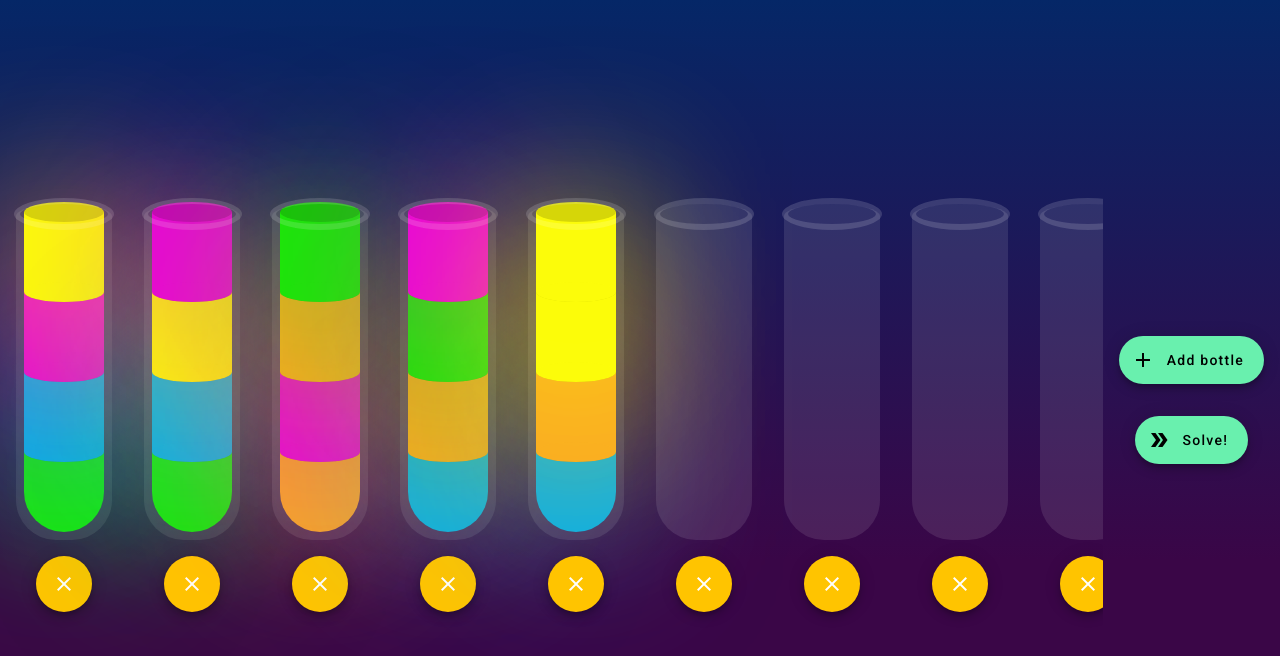
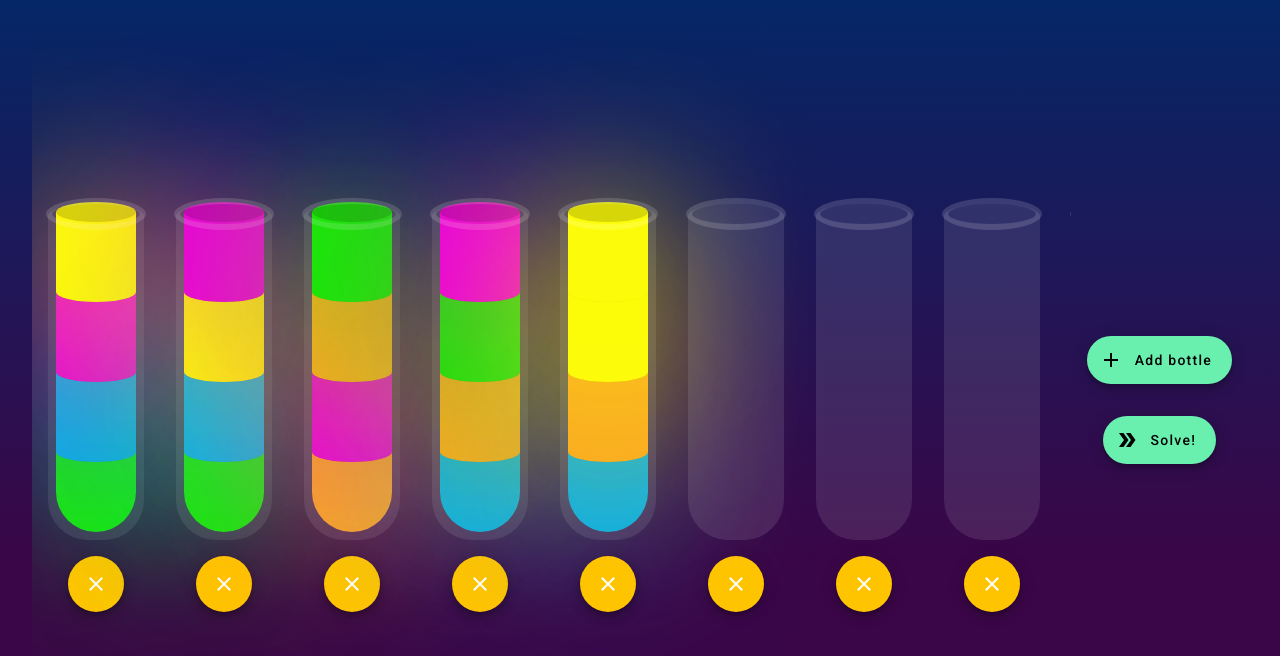
Before and after one commit to 96Octavian/color_solver, an Angular app: page / in a window 1280 px wide. Shown: the top 656 px of the page. Built offline with nearby package versions, Linux system fonts and the light colour scheme.

Commit message:
Background

```diff
--- a/src/app/configuration/configuration.component.css
+++ b/src/app/configuration/configuration.component.css
@@ -1,6 +1,7 @@
 :host {
     display: flex;
     height: 100%;
+    width: 100%;
     flex-direction: row;
     flex-wrap: nowrap;
     align-items: center;
--- a/src/app/maincontainer/maincontainer.component.css
+++ b/src/app/maincontainer/maincontainer.component.css
@@ -1,10 +1,10 @@
 .main-container {
   width: 100%;
   height: 100%;
+  padding: 2rem;
 }
 
 .main-content {
-  background-image: linear-gradient(180deg, rgb(5, 39, 103) 0%, #3a0647 70%);
   height: 100%;
   width: 100;
   display: flex;
--- a/src/app/solution/solution.component.css
+++ b/src/app/solution/solution.component.css
@@ -2,7 +2,6 @@
   width: 100%;
   min-width: 100%;
   min-height: 100%;
-  background-image: linear-gradient(180deg, rgb(5, 39, 103) 0%, #3a0647 70%);
   display: flex;
   flex-direction: column;
   flex-wrap: nowrap;
--- a/src/styles.css
+++ b/src/styles.css
@@ -1,4 +1,13 @@
 /* You can add global styles to this file, and also import other style files */
 
-html, body { height: 100%; }
-body { margin: 0; font-family: Roboto, "Helvetica Neue", sans-serif; }
+html,
+body {
+    height: 100%;
+    --mat-sidenav-content-background-color: none;
+    background-image: linear-gradient(180deg, rgb(5, 39, 103) 0%, #3a0647 70%);
+}
+
+body {
+    margin: 0;
+    font-family: Roboto, "Helvetica Neue", sans-serif;
+}
```
